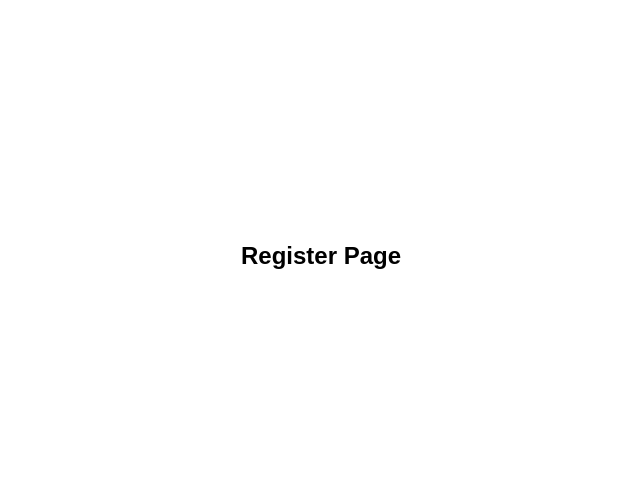
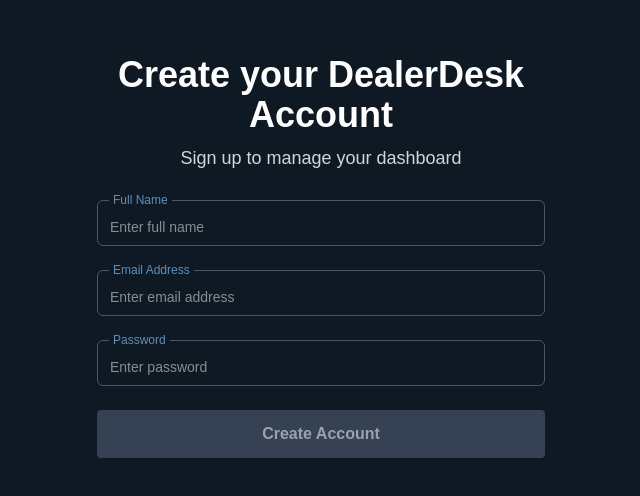
Before and after one commit to Saba-Ahmad-sp/DealerDesk, a Next.js app: page /register in a window 1280 px wide. Shown: the part 144-640 px from the top of the page, without its empty margins (319-959 px from the left). Built offline with nearby package versions, Linux system fonts and the light colour scheme.

Commit message:
Adds Register page and updated some code

```diff
--- a/src/app/(dashboard)/cart/page.tsx
+++ b/src/app/(dashboard)/cart/page.tsx
@@ -1,5 +1,3 @@
-import React from 'react'
-
 const Cart = () => {
   return (
     <div>Cart</div>
--- a/src/app/(dashboard)/dashboard/page.tsx
+++ b/src/app/(dashboard)/dashboard/page.tsx
@@ -1,5 +1,4 @@
-// app/(dashboard)/dashboard/page.tsx
-export default function DashboardPage() {
+const DashboardPage = () => {
   return (
     <div>
       <h1 className="text-2xl font-semibold">Welcome Dealer ABC</h1>
@@ -7,3 +6,5 @@ export default function DashboardPage() {
     </div>
   );
 }
+
+export default DashboardPage
--- a/src/app/(dashboard)/orders/page.tsx
+++ b/src/app/(dashboard)/orders/page.tsx
@@ -1,5 +1,3 @@
-import React from 'react'
-
 const Orders = () => {
   return (
     <div>Orders</div>
--- a/src/app/(dashboard)/products/page.tsx
+++ b/src/app/(dashboard)/products/page.tsx
@@ -1,5 +1,3 @@
-import React from 'react'
-
 const Products = () => {
   return (
     <div>Products</div>
--- a/src/app/login/page.tsx
+++ b/src/app/login/page.tsx
@@ -1,36 +1,36 @@
-'use client';
+"use client";
 
-import { useState } from 'react';
-import { useRouter } from 'next/navigation';
+import { useState } from "react";
+import { useRouter } from "next/navigation";
 
 export default function Login() {
-  const [email, setEmail] = useState('');
-  const [password, setPassword] = useState('');
+  const [email, setEmail] = useState("");
+  const [password, setPassword] = useState("");
   const router = useRouter();
 
-  const isFormValid = email.trim() !== '' && password.trim() !== '';
+  const isFormValid = email.trim() !== "" && password.trim() !== "";
 
   const isEmailValid = (email: string) =>
     /^[^\s@]+@[^\s@]+\.[^\s@]+$/.test(email);
 
   const handleLogin = () => {
     if (!isEmailValid(email)) {
-      alert('Please enter a valid email address.');
+      alert("Please enter a valid email address.");
       return;
     }
 
-    const storedUser = localStorage.getItem('popxUser');
+    const storedUser = localStorage.getItem("DealerDeskUser");
     if (!storedUser) {
-      alert('No user found. Please create an account.');
+      alert("No user found. Please create an account.");
       return;
     }
 
     const parsedUser = JSON.parse(storedUser);
     if (parsedUser.email === email && parsedUser.password === password) {
-      localStorage.setItem('isLoggedIn', 'true');
-      router.push('/account');
+      localStorage.setItem("isLoggedIn", "true");
+      router.push("/dashboard");
     } else {
-      alert('Invalid credentials. Please try again.');
+      alert("Invalid credentials. Please try again.");
     }
   };
 
@@ -82,8 +82,8 @@ export default function Login() {
           disabled={!isFormValid}
           className={`mt-6 py-3 w-full rounded font-semibold transition ${
             isFormValid
-              ? 'bg-[#315572] hover:bg-[#587995] text-white cursor-pointer'
-              : 'bg-gray-700 text-gray-400 cursor-not-allowed'
+              ? "bg-[#315572] hover:bg-[#587995] text-white cursor-pointer"
+              : "bg-gray-700 text-gray-400 cursor-not-allowed"
           }`}
         >
           Login
--- a/src/app/register/page.tsx
+++ b/src/app/register/page.tsx
@@ -1,7 +1,105 @@
-export default function LoginPage() {
+"use client";
+
+import { useState } from "react";
+import { useRouter } from "next/navigation";
+
+export default function Register() {
+  const router = useRouter();
+  const [fullName, setFullName] = useState("");
+  const [email, setEmail] = useState("");
+  const [password, setPassword] = useState("");
+
+  const isEmailValid = (email: string) =>
+    /^[^\s@]+@[^\s@]+\.[^\s@]+$/.test(email);
+
+  const isFormValid =
+    fullName.trim() !== "" && isEmailValid(email) && password.trim() !== "";
+
+  const handleSignup = () => {
+    if (!isFormValid) {
+      alert("Please fill all required fields with valid data.");
+      return;
+    }
+
+    const userData = {
+      fullName,
+      email,
+      password,
+    };
+
+    localStorage.setItem("DealerDeskUser", JSON.stringify(userData));
+    localStorage.setItem("isLoggedIn", "true");
+    router.push("/dashboard");
+  };
+
   return (
-    <div className="flex justify-center items-center h-screen">
-      <h1 className="text-2xl font-bold">Register Page</h1>
+    <div className="bg-[#0f1924] min-h-screen flex items-center justify-center text-white px-5 sm:p-8">
+      <div className="w-full max-w-lg sm:p-8">
+        {/* Header */}
+        <div className="mb-[28px] text-center">
+          <h2 className="text-3xl sm:text-4xl font-bold mb-2.5">
+            Create your DealerDesk Account
+          </h2>
+          <p className="text-gray-300 px-6 text-[18px]">
+            Sign up to manage your dashboard
+          </p>
+        </div>
+
+        {/* Input Fields */}
+        <div className="flex flex-col gap-6">
+          <div className="relative">
+            <span className="absolute -top-2 left-3 bg-[#0f1924] px-1 text-xs text-[#5d90b9] font-medium">
+              Full Name
+            </span>
+            <input
+              type="text"
+              value={fullName}
+              onChange={(e) => setFullName(e.target.value)}
+              placeholder="Enter full name"
+              className="w-full border border-gray-600 bg-transparent text-white rounded-md py-2 px-3 pt-4 text-sm outline-none focus:ring-1 focus:ring-[#5d90b9]"
+            />
+          </div>
+
+          <div className="relative">
+            <span className="absolute -top-2 left-3 bg-[#0f1924] px-1 text-xs text-[#5d90b9] font-medium">
+              Email Address
+            </span>
+            <input
+              type="email"
+              value={email}
+              onChange={(e) => setEmail(e.target.value)}
+              placeholder="Enter email address"
+              className="w-full border border-gray-600 bg-transparent text-white rounded-md py-2 px-3 pt-4 text-sm outline-none focus:ring-1 focus:ring-[#5d90b9]"
+            />
+          </div>
+
+          <div className="relative">
+            <span className="absolute -top-2 left-3 bg-[#0f1924] px-1 text-xs text-[#5d90b9] font-medium">
+              Password
+            </span>
+            <input
+              type="password"
+              value={password}
+              onChange={(e) => setPassword(e.target.value)}
+              placeholder="Enter password"
+              className="w-full border border-gray-600 bg-transparent text-white rounded-md py-2 px-3 pt-4 text-sm outline-none focus:ring-1 focus:ring-[#5d90b9]"
+            />
+          </div>
+        </div>
+
+        {/* Button */}
+        <button
+          onClick={handleSignup}
+          disabled={!isFormValid}
+          className={`mt-6 py-3 w-full rounded font-semibold transition ${
+            isFormValid
+              ? "bg-[#315572] hover:bg-[#587995] text-white cursor-pointer"
+              : "bg-gray-700 text-gray-400 cursor-not-allowed"
+          }`}
+        >
+          Create Account
+        </button>
+      </div>
     </div>
   );
 }
```
